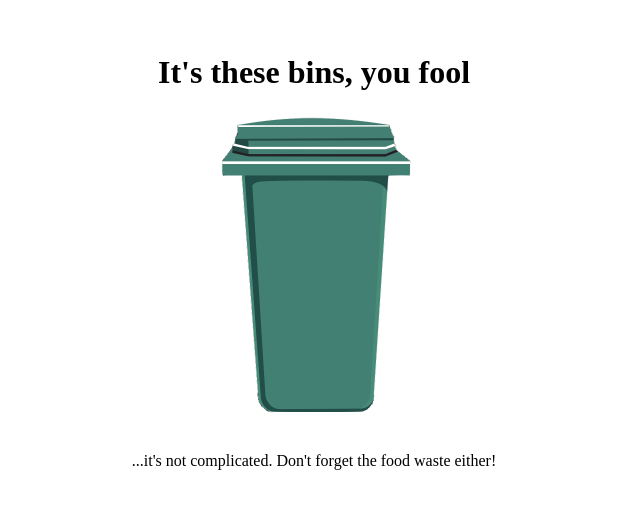
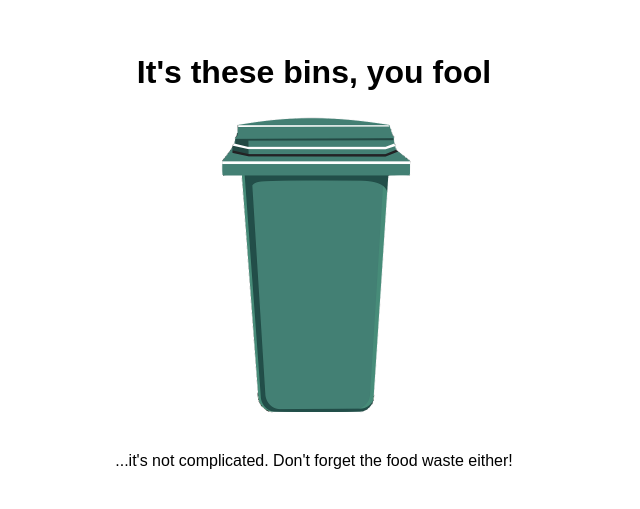
Before and after one commit to danwhitlock/whichbinsthisweek, a plain HTML site: page index.html in a window 1280 px wide. Shown: the part 149-658 px from the top of the page, without its empty margins (326-966 px from the left). Drawn offline with Linux system fonts and the light colour scheme.

Commit message:
Update font

```diff
--- a/style.css
+++ b/style.css
@@ -1,3 +1,7 @@
+body {
+    font-family: 'Nunito', sans-serif;
+}
+
 .bincontainer {
     display: flex;
     flex-direction: column;
```
